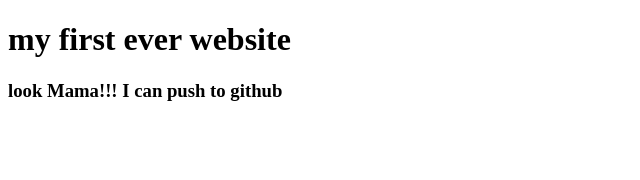
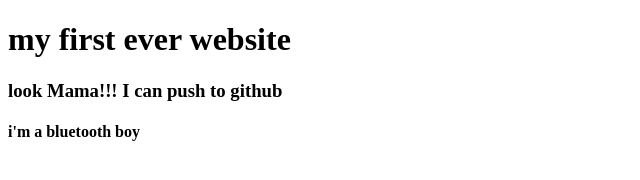
Before and after one commit to junesunny/my-first-website, a plain HTML site: page index.html in a window 1280 px wide. Shown: the whole page, without its empty margins (0-640 px from the left). Drawn offline with Linux system fonts and the light colour scheme.

Commit message:
ektu add korlam

```diff
--- a/index.html
+++ b/index.html
@@ -8,5 +8,6 @@
 <body>
     <h1>my first ever website</h1>
     <h3>look Mama!!! I can push to github </h3>
+    <h4>i'm a bluetooth boy</h4>
 </body>
 </html>
```
